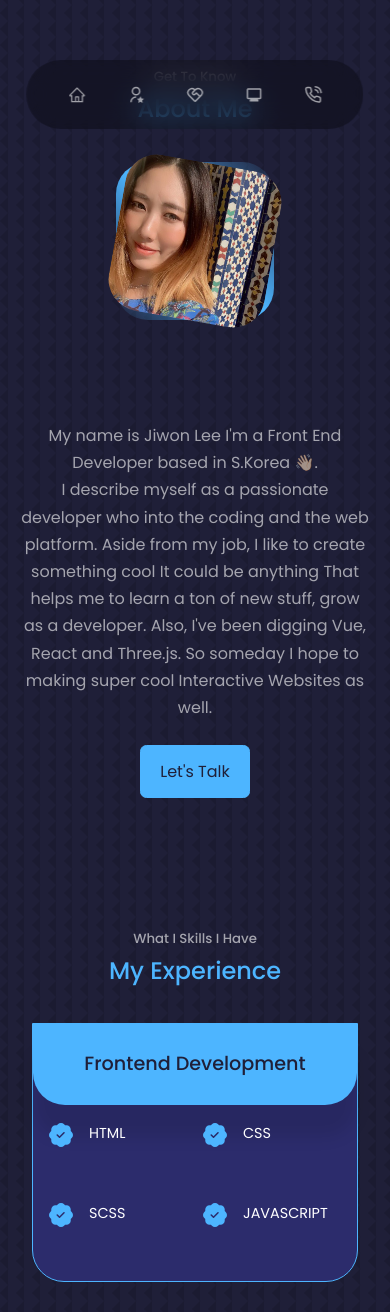
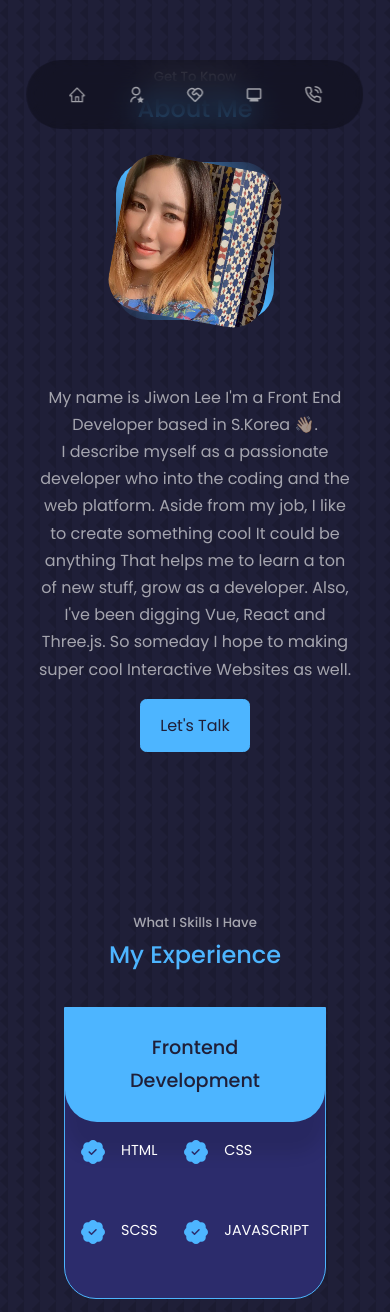
Before and after one commit to LeezyLazyCrazy/react-personal-pf, a React (Create React App) app: page / in a window 390 px wide. Shown: the part 683-1995 px from the top of the page. Built offline with nearby package versions, Linux system fonts and the light colour scheme; what lord-icon-element would draw is missing.

Commit message:
Header style details add

```diff
--- a/src/components/about/about.css
+++ b/src/components/about/about.css
@@ -105,7 +105,7 @@
     padding-top: 1rem;
   }
   .about__container{
-    gap: 5%;
+    gap: 0%;
   }
   .about__me {
     width: 45%;
@@ -127,6 +127,6 @@
     text-align: center;
   }
   .about__content p {
-    margin: 1.5rem 0 ;
+    margin: 1rem;
   }
 }
--- a/src/components/header/header.css
+++ b/src/components/header/header.css
@@ -62,9 +62,15 @@ header {
 
 @media screen and (max-width:1024px) {
   header {
-    height: 75vh;
+    height: 100vh;
     padding-top: 4rem;
     overflow: hidden;
+  }
+  .header__socials{
+    bottom: 6rem;
+  }
+  .scroll__down{
+    bottom: 15rem;
   }
 }
 
--- a/src/components/services/services.css
+++ b/src/components/services/services.css
@@ -88,6 +88,6 @@
     }
     .service {
         height: auto;
-        margin: 2rem;
+        margin: 2rem 4rem;
     }
   }
```
